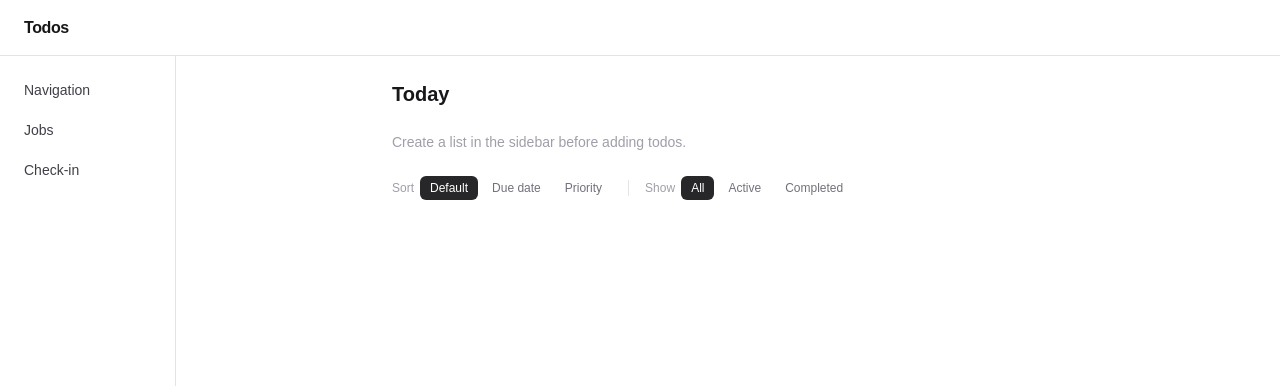
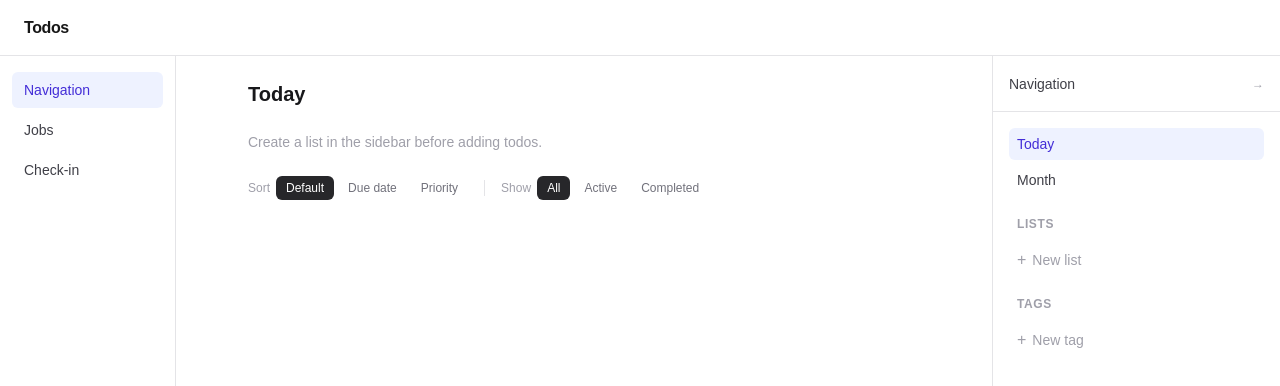
Before and after one commit to Jonathanko52/personal-interface, a Next.js app: page / in a window 1280 px wide. Shown: the top 386 px of the page. Built offline with nearby package versions, Linux system fonts and the light colour scheme.

Commit message:
right panel fixed

```diff
--- a/app/components/AppShell.tsx
+++ b/app/components/AppShell.tsx
@@ -7,7 +7,7 @@ import RightPanel from "./RightPanel";
 export type ActivePanel = "navigation" | "jobs" | "checkin" | null;
 
 export default function AppShell({ children }: { children: React.ReactNode }) {
-  const [activePanel, setActivePanel] = useState<ActivePanel>(null);
+  const [activePanel, setActivePanel] = useState<ActivePanel>("navigation");
   const [minimized, setMinimized] = useState(false);
 
   function handleSelect(panel: ActivePanel) {
```
